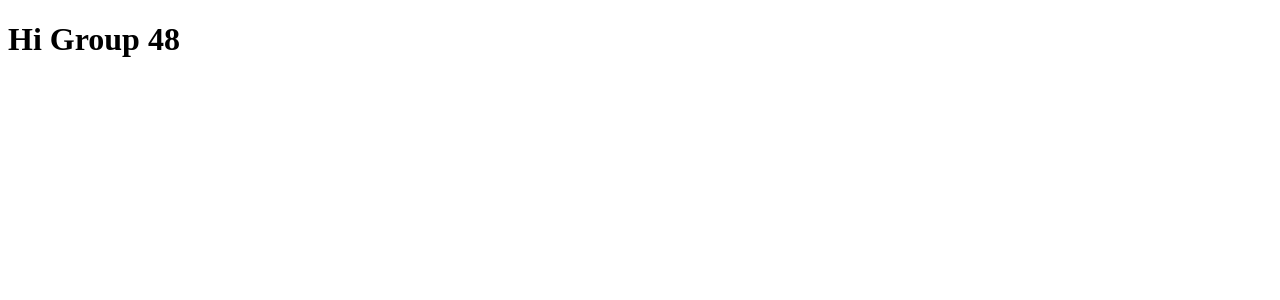
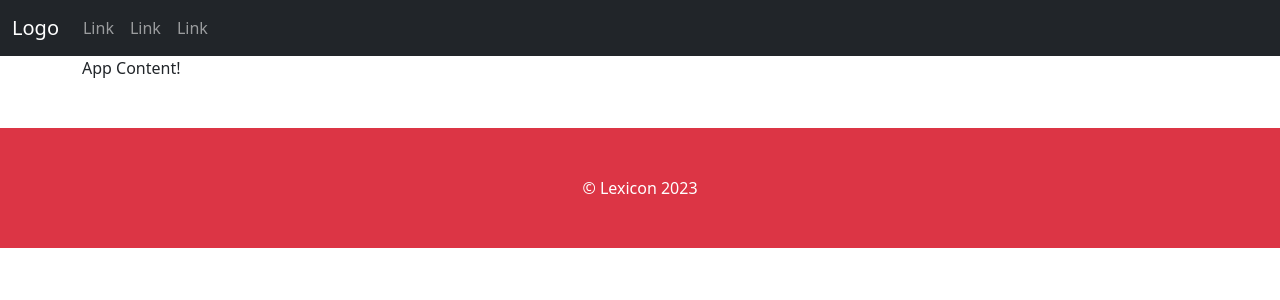
Before and after one commit to GogoFC/g48-front-end, a React (Create React App) app in the folder g48-react-lecture/: page / in a window 1280 px wide. Shown: the top 300 px of the page. Built offline with nearby package versions, Linux system fonts and the light colour scheme.

Commit message:
React Fundamentals - Added Bootstrap@5 + created Class Components

```diff
--- a/g48-react-lecture/package.json
+++ b/g48-react-lecture/package.json
@@ -6,6 +6,7 @@
     "@testing-library/jest-dom": "^5.17.0",
     "@testing-library/react": "^13.4.0",
     "@testing-library/user-event": "^13.5.0",
+    "bootstrap": "^5.3.3",
     "react": "^18.2.0",
     "react-dom": "^18.2.0",
     "react-scripts": "5.0.1",
--- /dev/null
+++ b/g48-react-lecture/src/ex1_class_component/App.js
@@ -0,0 +1,25 @@
+import React, { Component } from 'react';
+import Header from "./Header";
+import Footer from './Footer';
+
+class App extends Component {
+
+    // js variables & functions
+
+    render() {
+
+        return (
+            <div>
+                <Header />
+                <div className='container'>App Content!</div>
+                <Footer/>
+
+            </div>
+
+
+
+        )
+    }
+}
+
+export default App;
--- /dev/null
+++ b/g48-react-lecture/src/ex1_class_component/Footer.js
@@ -0,0 +1,9 @@
+import React, { Component } from 'react'
+
+export default class Footer extends Component {
+  render() {
+    return (
+        <footer className="bg-danger text-white text-center mt-5 py-5"> &copy; Lexicon 2023 </footer>
+    )
+  }
+}
--- /dev/null
+++ b/g48-react-lecture/src/ex1_class_component/Header.js
@@ -0,0 +1,29 @@
+import React, { Component } from 'react'
+
+export default class Header extends Component {
+  render() {
+    return (
+        <nav class="navbar navbar-expand-sm bg-dark navbar-dark">
+        <div class="container-fluid">
+          <a class="navbar-brand" href="#">Logo</a>
+          <button class="navbar-toggler" type="button" data-bs-toggle="collapse" data-bs-target="#collapsibleNavbar">
+            <span class="navbar-toggler-icon"></span>
+          </button>
+          <div class="collapse navbar-collapse" id="collapsibleNavbar">
+            <ul class="navbar-nav">
+              <li class="nav-item">
+                <a class="nav-link" href="#">Link</a>
+              </li>
+              <li class="nav-item">
+                <a class="nav-link" href="#">Link</a>
+              </li>
+              <li class="nav-item">
+                <a class="nav-link" href="#">Link</a>
+              </li>
+            </ul>
+          </div>
+        </div>
+      </nav>
+    )
+  }
+}
--- a/g48-react-lecture/src/index.js
+++ b/g48-react-lecture/src/index.js
@@ -1,7 +1,10 @@
 import ReactDOM from "react-dom/client";
+import "bootstrap/dist/css/bootstrap.css"
+
+import App from "./ex1_class_component/App";
 
 const root = ReactDOM.createRoot(document.getElementById("root"));
 
 root.render(
-    <h1>Hi Group 48</h1>
+    <App/>
 )
```
Also changed, not shown: 1 other file (tests, documents, lock files or other folders).
